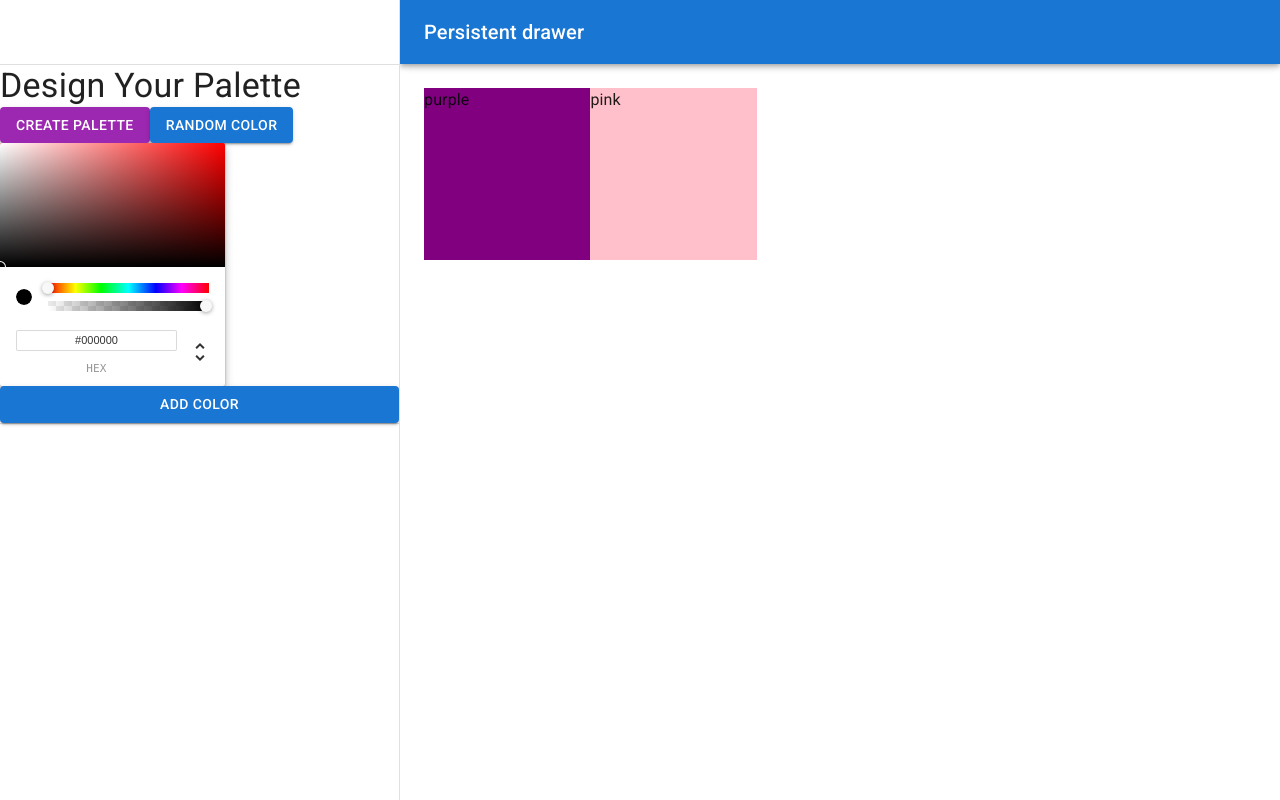
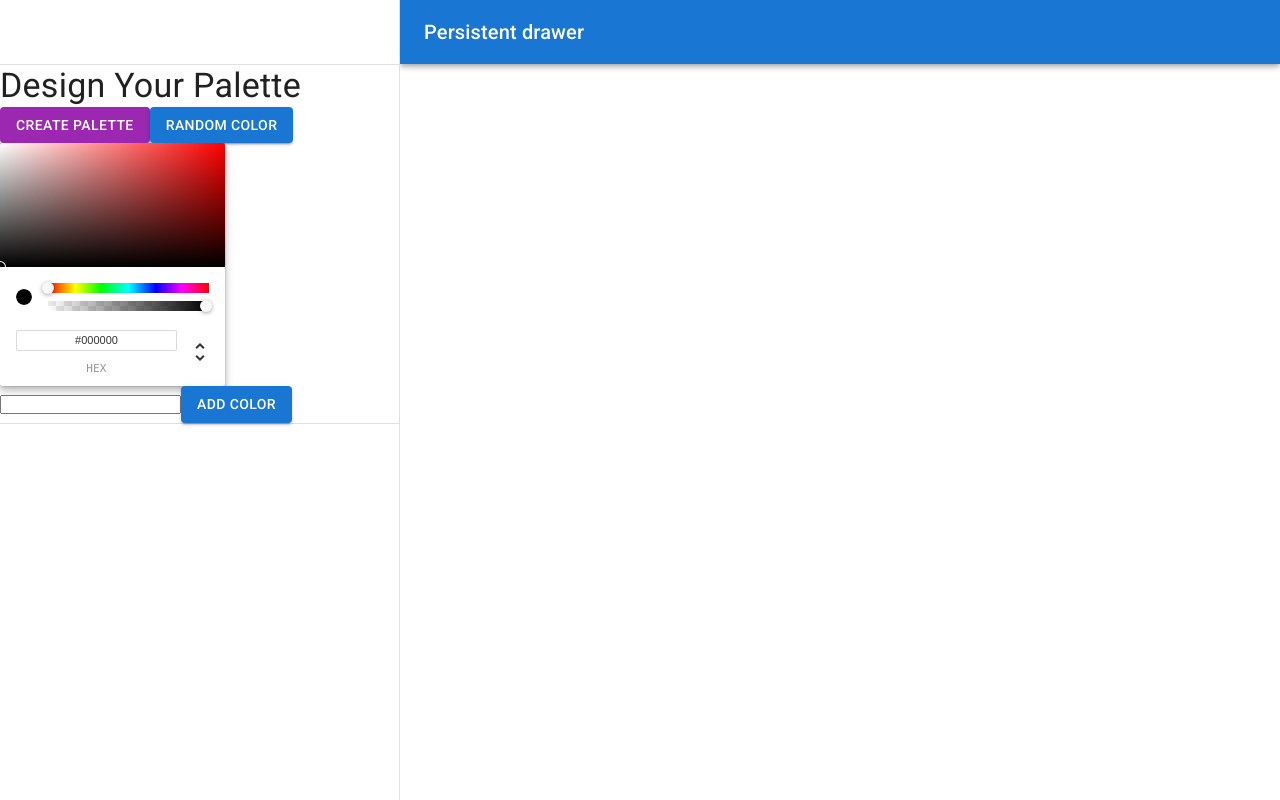
Before and after one commit to Fernando-Andres-Ramos/Colors-Palettes, a React (Vite) app: page /palette/new in a window 1280 px wide. Both pictures are taken after a click on the button "open drawer". Built offline with nearby package versions, Linux system fonts and the light colour scheme; some icons are missing.

Commit message:
add basic require validation in NewPaletteForm

```diff
--- a/src/components/DraggableColorBox/DraggableColorBox.jsx
+++ b/src/components/DraggableColorBox/DraggableColorBox.jsx
@@ -17,7 +17,7 @@ const Root = styled.div`
 export default function DraggableColorBox(props){
   return(
     <Root style={{backgroundColor:props.color}}>
-      {props.color}
+      {props.name}
     </Root>
   )
 }
--- a/src/components/NewPaletteForm/NewPaletteForm.jsx
+++ b/src/components/NewPaletteForm/NewPaletteForm.jsx
@@ -21,6 +21,7 @@ import MailIcon from '@mui/icons-material/Mail';
 import {ChromePicker} from 'react-color'
 import Button from '@mui/material/Button';
 import DraggableColorBox from "../DraggableColorBox/DraggableColorBox.jsx"
+import { useForm, Controller } from "react-hook-form";
 
 
 const drawerWidth = 400;
@@ -87,11 +88,18 @@ const DrawerHeader = styled('div')(({ theme }) => ({
 export default function NewPaletteForm() {
   const theme = useTheme();
   const [open, setOpen] = React.useState(false);
-  const [background, setBackground] = React.useState("#ADD8E")
-  const [colors, setColors] = React.useState(["purple","pink"])
+  const [newColor, setNewColor] = React.useState("#ADD8E")
+  const [colors, setColors] = React.useState([])
+  const [colorName, setColorName] = React.useState("")
+
+  const {register,handleSubmit,watch, formState: { errors },} = useForm();
+
+  const onSubmit = (data) => {
+    console.log(data);
+  };
 
   const handleChangeComplete = (color) => {
-    setBackground(color.hex )
+    setNewColor(color.hex )
   };
 
   const handleDrawerOpen = () => {
@@ -103,8 +111,14 @@ export default function NewPaletteForm() {
   };
 
   const addNewColor = () =>{
-    setColors([...colors, background])
+    const colorToAdd = {name:colorName, color:newColor }
+    setColors([...colors, colorToAdd])
   }
+
+  React.useEffect(() => {
+    setColorName(watch("colorImput"))
+  }, [watch("colorImput")])
+
 
   return (
     <Box sx={{ display: 'flex' }}>
@@ -156,23 +170,33 @@ export default function NewPaletteForm() {
           <Button variant="contained" color="primary">RANDOM COLOR</Button>
         </div>
         <ChromePicker
-          color={background}
+          color={newColor}
           onChangeComplete={handleChangeComplete}
           />
 
-        <Button
-          variant="contained"
-          color="primary"
-          style={{backgroundColor:`${background}`}}
-          onClick={addNewColor}>ADD COLOR</Button>
-        <Divider />
+
+        <form onSubmit={handleSubmit(addNewColor)}>
+          <input {...register("colorImput", { required: true })} />
+          {errors.colorImput && <p>This field is required</p>}
+
+          <Button
+            variant="contained"
+            color="primary"
+            style={{backgroundColor:`${newColor}`}}
+            type="submit"
+            >
+              ADD COLOR
+          </Button>
+          <Divider />
+        </form>
+
 
       </Drawer>
       <Main open={open}>
         <DrawerHeader />
         <ul style={{height:"100%"}}>
           {colors.map(color=>
-            <DraggableColorBox key={color} color={color}/>
+            <DraggableColorBox key={color.name} color={color.color} name={color.name}/>
           )}
         </ul>
       </Main>
```
